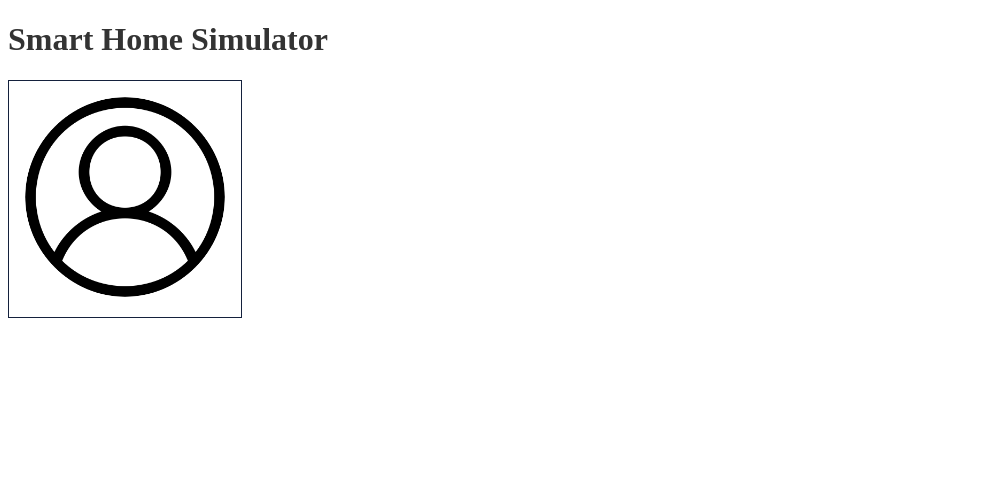
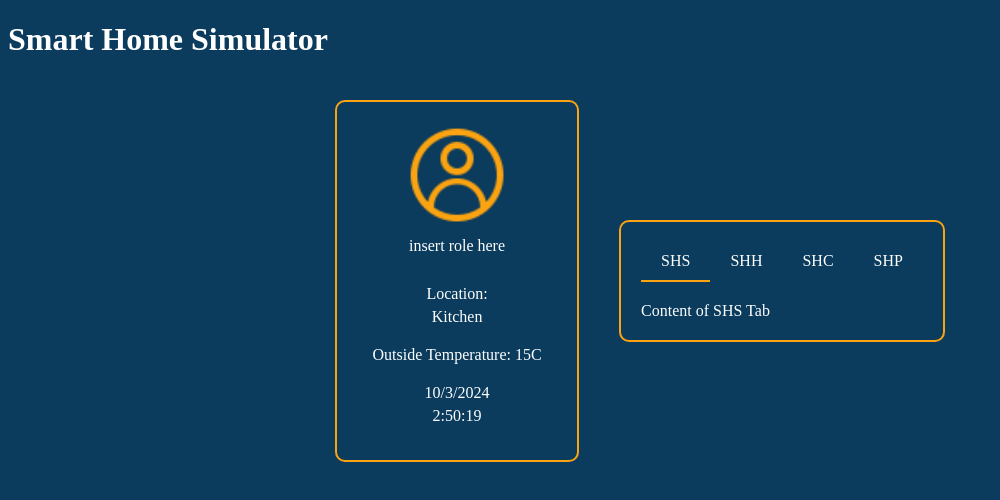
Before and after one commit to LiamDaigle/SOEN343, a React (Vite) app in the folder SmartHomeSystem/frontend/: page / in a window 1280 px wide. Shown: the top 500 px of the page, without its empty margins (0-1000 px from the left). Built offline with nearby package versions, Linux system fonts and the light colour scheme.

Commit message:
added SHS,SHP, SHH tabs as well as profile container

```diff
--- a/SmartHomeSystem/frontend/src/App.css
+++ b/SmartHomeSystem/frontend/src/App.css
@@ -1,7 +1,7 @@
 :root {
   /* Primary colors */
   --primary-color: #000000; /* Black */
-  --secondary-color: #14213d; /* Navy Blue */
+  --secondary-color: #0b3c5d; /* Navy Blue */
   --accent-color: #fca311; /* Orange */
 
   /* Additional colors */
@@ -13,7 +13,7 @@
   --content-background-color: #ffffff; /* White */
 
   /* Text colors */
-  --text-color: #333333; /* Dark Gray */
+  --text-color: #ffffff; /* Dark Gray */
   --text-secondary-color: #6c757d; /* Gray */
 
   /* Additional colors */
@@ -22,6 +22,10 @@
   --success-color: #28a745; /* Green */
   --info-color: #17a2b8; /* Teal */
   --accent-dark-color: #0056b3; /* Dark Blue */
+}
+
+body {
+  background-color: var(--secondary-color);
 }
 
 /* Headings */
@@ -36,7 +40,8 @@ h6 {
 
 /* Paragraphs */
 p {
-  color: var(--secondary-color);
+  margin: 5px;
+  color: var(--text-color);
 }
 
 /* Buttons */
--- /dev/null
+++ b/SmartHomeSystem/frontend/src/Dashboard/DashboardLandingPage.css
@@ -0,0 +1,9 @@
+.dashboard-content-container {
+  display: flex;
+  justify-content: center;
+  align-items: center;
+}
+
+.dashboard-content-container > * {
+  margin: 20px;
+}
--- a/SmartHomeSystem/frontend/src/Dashboard/DashboardLandingPage.tsx
+++ b/SmartHomeSystem/frontend/src/Dashboard/DashboardLandingPage.tsx
@@ -1,12 +1,17 @@
 import React from "react";
 import UserProfile from "./UserProfile";
+import TabComponent from "./TabComponent";
+import "./DashboardLandingPage.css";
 
 const DashboardLandingPage = () => {
   return (
     <div>
       <h1>Smart Home Simulator</h1>
 
-      <UserProfile />
+      <div className="dashboard-content-container">
+        <UserProfile />
+        <TabComponent />
+      </div>
     </div>
   );
 };
--- /dev/null
+++ b/SmartHomeSystem/frontend/src/Dashboard/TabComponent.css
@@ -0,0 +1,27 @@
+.tab-container {
+  border: 2px solid var(--accent-color);
+  border-radius: 10px;
+  padding: 20px;
+}
+.tab-header {
+  display: flex;
+  color: var(--text-color);
+}
+
+.tab {
+  padding: 10px 20px;
+  cursor: pointer;
+  border-bottom: 2px solid transparent;
+}
+
+.tab.active {
+  border-bottom: 2px solid var(--accent-color); /* Orange */
+}
+
+.tab-content {
+  margin-top: 20px;
+}
+
+.tab-content p {
+  margin: 0;
+}
--- /dev/null
+++ b/SmartHomeSystem/frontend/src/Dashboard/TabComponent.tsx
@@ -0,0 +1,35 @@
+import React, { useState } from "react";
+import "./TabComponent.css";
+
+const TabComponent = () => {
+  const [activeTab, setActiveTab] = useState(0);
+
+  const handleTabClick = (index: number) => {
+    setActiveTab(index);
+  };
+
+  return (
+    <div className="tab-container">
+      <div className="tab-header">
+        {["SHS", "SHH", "SHC", "SHP"].map((tabName, index) => (
+          <div
+            key={index}
+            className={`tab ${activeTab === index ? "active" : ""}`}
+            onClick={() => handleTabClick(index)}
+          >
+            {tabName}
+          </div>
+        ))}
+      </div>
+      <div className="tab-content">
+        {/*TODO: put the components for each tab here*/}
+        {activeTab === 0 && <p>Content of SHS Tab</p>}
+        {activeTab === 1 && <p>Content of SHH Tab</p>}
+        {activeTab === 2 && <p>Content of SHC Tab</p>}
+        {activeTab === 3 && <p>Content of SHP Tab</p>}
+      </div>
+    </div>
+  );
+};
+
+export default TabComponent;
--- a/SmartHomeSystem/frontend/src/Dashboard/UserProfile.css
+++ b/SmartHomeSystem/frontend/src/Dashboard/UserProfile.css
@@ -1,5 +1,35 @@
 .user-profile-container {
+  display: flex;
+  flex-direction: column;
+  align-items: center;
+  border: 2px solid var(--accent-color);
+  padding: 20px;
+  border-radius: 10px;
   width: 200px;
-  border: 1px solid var(--secondary-color);
-  padding: 1rem;
 }
+
+.user-profile-picture {
+  text-align: center;
+  margin-bottom: 20px;
+}
+
+.user-profile-picture p {
+  color: var(--text-color);
+}
+
+.user-location,
+.outside-temperature,
+.data-and-time {
+  text-align: center;
+  margin-bottom: 10px;
+}
+
+.outside-temperature p,
+.data-and-time p {
+  color: var(--text-color);
+}
+
+/* Customize Avatar component */
+.Avatar {
+  border: 5px solid var(--secondary-color);
+}
--- a/SmartHomeSystem/frontend/src/Dashboard/UserProfile.tsx
+++ b/SmartHomeSystem/frontend/src/Dashboard/UserProfile.tsx
@@ -1,8 +1,23 @@
-import React from "react";
-import "./UserProfile.css"
+import { useState } from "react";
+import "./UserProfile.css";
 import Avatar from "../Common/Avatar";
 
 const UserProfile = () => {
+  var currentdate = new Date();
+  const [date, setData] = useState(
+    currentdate.getDate() +
+      "/" +
+      (currentdate.getMonth() + 1) +
+      "/" +
+      currentdate.getFullYear()
+  );
+  const [time, setTime] = useState(
+    currentdate.getHours() +
+      ":" +
+      currentdate.getMinutes() +
+      ":" +
+      currentdate.getSeconds()
+  );
   return (
     <div className="user-profile-container">
       <div className="user-profile-picture">
@@ -11,6 +26,19 @@ const UserProfile = () => {
           altText="profile picture"
           size="100%"
         />
+        <p>insert role here</p> {/* TODO: role here */}
+      </div>
+      <div className="user-location">
+        <p>Location:</p>
+        <p>Kitchen</p> {/*  TODO: change location*/}
+      </div>
+      <div className="outside-temperature">
+        <p>Outside Temperature: 15C </p>
+      </div>{" "}
+      {/* TODO: change temperature */}
+      <div className="data-and-time">
+        <p>{date}</p>
+        <p>{time}</p>
       </div>
     </div>
   );
```
Also changed, not shown: SmartHomeSystem/frontend/public/assets/defaultavatar.png.
